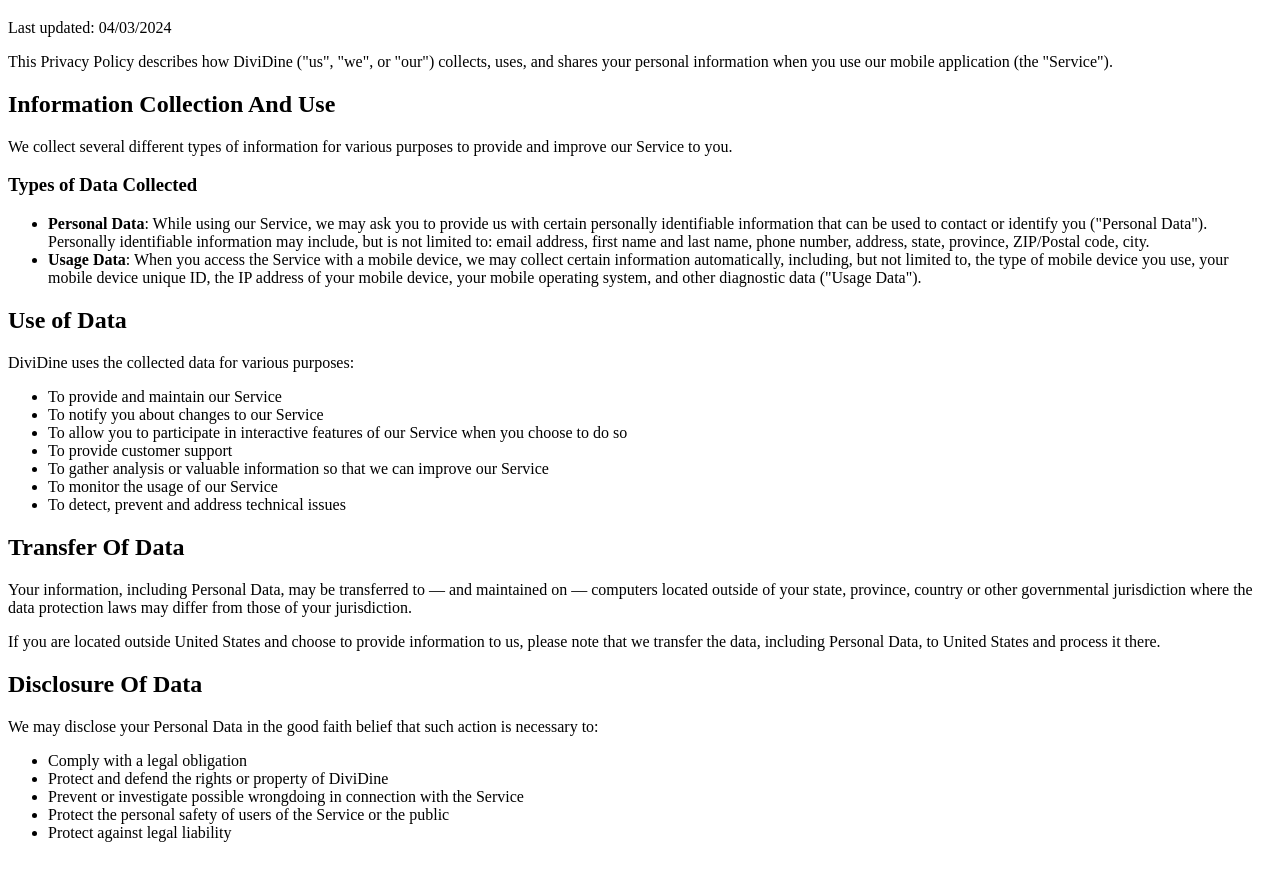
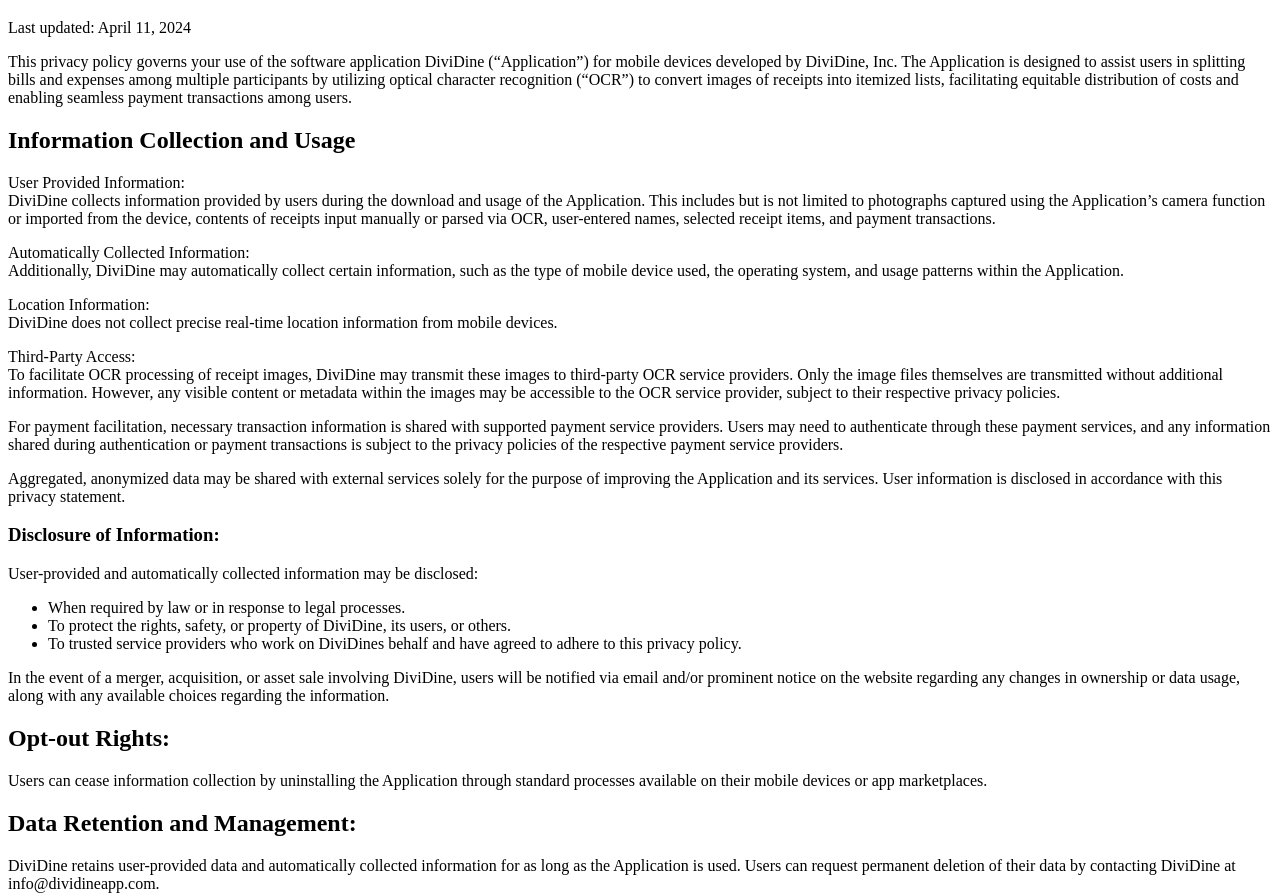
Before and after one commit to DiviDine-Team/dividine.org, a plain HTML site: page privacy_policy.html in a window 1280 px wide. Shown: the part 61-956 px from the top of the page. Before the commit the page ends 919 px from the top, so only its background shows below. Drawn offline with Linux system fonts and the light colour scheme.

Commit message:
updated Privacy policy

```diff
--- a/privacy_policy.html
+++ b/privacy_policy.html
@@ -7,43 +7,57 @@
 </head>
 <body>
     <h1>Privacy Policy for DiviDine</h1>
-    <p>Last updated: 04/03/2024</p>
-    <p>This Privacy Policy describes how DiviDine ("us", "we", or "our") collects, uses, and shares your personal information when you use our mobile application (the "Service").</p>
+    <p>Last updated: April 11, 2024</p>
+    <p>This privacy policy governs your use of the software application DiviDine (“Application”) for mobile devices developed by DiviDine, Inc. The Application is designed to assist users in splitting bills and expenses among multiple participants by utilizing optical character recognition (“OCR”) to convert images of receipts into itemized lists, facilitating equitable distribution of costs and enabling seamless payment transactions among users.</p>
 
-    <h2>Information Collection And Use</h2>
-    <p>We collect several different types of information for various purposes to provide and improve our Service to you.</p>
+    <h2>Information Collection and Usage</h2>
+    <p>User Provided Information:<br>
+    DiviDine collects information provided by users during the download and usage of the Application. This includes but is not limited to photographs captured using the Application’s camera function or imported from the device, contents of receipts input manually or parsed via OCR, user-entered names, selected receipt items, and payment transactions.</p>
 
-    <h3>Types of Data Collected</h3>
+    <p>Automatically Collected Information:<br>
+    Additionally, DiviDine may automatically collect certain information, such as the type of mobile device used, the operating system, and usage patterns within the Application.</p>
+
+    <p>Location Information:<br>
+    DiviDine does not collect precise real-time location information from mobile devices.</p>
+
+    <p>Third-Party Access:<br>
+    To facilitate OCR processing of receipt images, DiviDine may transmit these images to third-party OCR service providers. Only the image files themselves are transmitted without additional information. However, any visible content or metadata within the images may be accessible to the OCR service provider, subject to their respective privacy policies.</p>
+
+    <p>For payment facilitation, necessary transaction information is shared with supported payment service providers. Users may need to authenticate through these payment services, and any information shared during authentication or payment transactions is subject to the privacy policies of the respective payment service providers.</p>
+
+    <p>Aggregated, anonymized data may be shared with external services solely for the purpose of improving the Application and its services. User information is disclosed in accordance with this privacy statement.</p>
+
+    <h3>Disclosure of Information:</h3>
+    <p>User-provided and automatically collected information may be disclosed:</p>
     <ul>
-        <li><strong>Personal Data</strong>: While using our Service, we may ask you to provide us with certain personally identifiable information that can be used to contact or identify you ("Personal Data"). Personally identifiable information may include, but is not limited to: email address, first name and last name, phone number, address, state, province, ZIP/Postal code, city.</li>
-        <li><strong>Usage Data</strong>: When you access the Service with a mobile device, we may collect certain information automatically, including, but not limited to, the type of mobile device you use, your mobile device unique ID, the IP address of your mobile device, your mobile operating system, and other diagnostic data ("Usage Data").</li>
+        <li>When required by law or in response to legal processes.</li>
+        <li>To protect the rights, safety, or property of DiviDine, its users, or others.</li>
+        <li>To trusted service providers who work on DiviDines behalf and have agreed to adhere to this privacy policy.</li>
     </ul>
 
-    <h2>Use of Data</h2>
-    <p>DiviDine uses the collected data for various purposes:</p>
-    <ul>
-        <li>To provide and maintain our Service</li>
-        <li>To notify you about changes to our Service</li>
-        <li>To allow you to participate in interactive features of our Service when you choose to do so</li>
-        <li>To provide customer support</li>
-        <li>To gather analysis or valuable information so that we can improve our Service</li>
-        <li>To monitor the usage of our Service</li>
-        <li>To detect, prevent and address technical issues</li>
-    </ul>
+    <p>In the event of a merger, acquisition, or asset sale involving DiviDine, users will be notified via email and/or prominent notice on the website regarding any changes in ownership or data usage, along with any available choices regarding the information.</p>
 
-    <h2>Transfer Of Data</h2>
-    <p>Your information, including Personal Data, may be transferred to — and maintained on — computers located outside of your state, province, country or other governmental jurisdiction where the data protection laws may differ from those of your jurisdiction.</p>
-    <p>If you are located outside United States and choose to provide information to us, please note that we transfer the data, including Personal Data, to United States and process it there.</p>
+    <h2>Opt-out Rights:</h2>
+    <p>Users can cease information collection by uninstalling the Application through standard processes available on their mobile devices or app marketplaces.</p>
 
-    <h2>Disclosure Of Data</h2>
-    <p>We may disclose your Personal Data in the good faith belief that such action is necessary to:</p>
-    <ul>
-        <li>Comply with a legal obligation</li>
-        <li>Protect and defend the rights or property of DiviDine</li>
-        <li>Prevent or investigate possible wrongdoing in connection with the Service</li>
-        <li>Protect the personal safety of users of the Service or the public</li>
-        <li>Protect against legal liability</li>
-    </ul>
+    <h2>Data Retention and Management:</h2>
+    <p>DiviDine retains user-provided data and automatically collected information for as long as the Application is used. Users can request permanent deletion of their data by contacting DiviDine at info@dividineapp.com.</p>
 
+    <h2>Childrens Privacy:</h2>
+    <p>DiviDine does not knowingly collect or market to children under the age of 13. If a parent or guardian discovers that a child has provided information without consent, they should contact DiviDine for prompt removal of the data.</p>
+
+    <h2>Security Measures:</h2>
+    <p>DiviDine employs physical, electronic, and procedural safeguards to protect user information. Access to information is restricted to authorized personnel and contractors who require it for Application operation, development, or improvement.</p>
+
+    <h2>Changes to Privacy Policy:</h2>
+    <p>This Privacy Policy may be updated periodically. Users will be notified of any changes by posting the updated policy on the website. Continued use of the Application signifies acceptance of the revised policy.</p>
+
+    <h2>User Consent:</h2>
+    <p>By using DiviDine, users consent to the processing of their information as outlined in this Privacy Policy. Processing activities, including data collection, storage, and disclosure, will occur in the United States. Users residing outside the United States acknowledge that their information will be transferred, processed, and stored in accordance with US privacy standards.</p>
+
+    <h2>Contact Information:</h2>
+    <p>For questions or concerns about privacy practices while using DiviDine, users can contact DiviDine via email at <a href="mailto:dividine.ai@gmail.com">dividine.ai@gmail.com</a>.</p>
+
+    <p>© 2024 Anthony Galgano</p>
 </body>
 </html>
```
